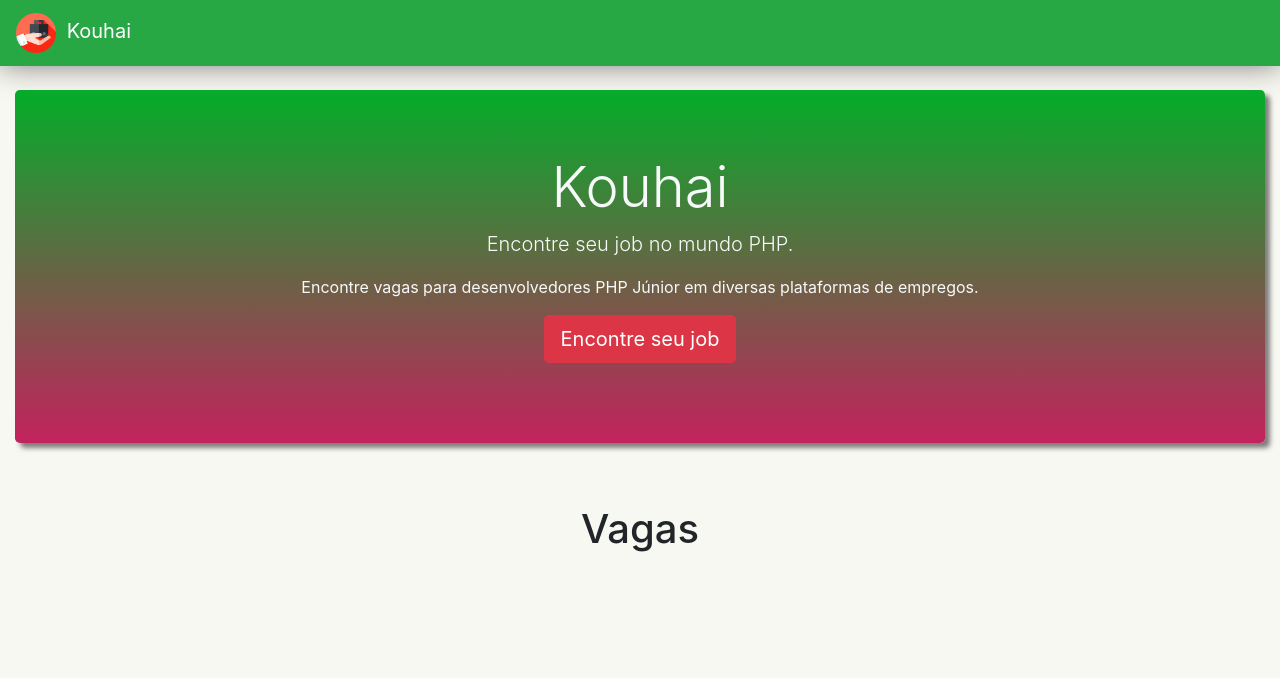
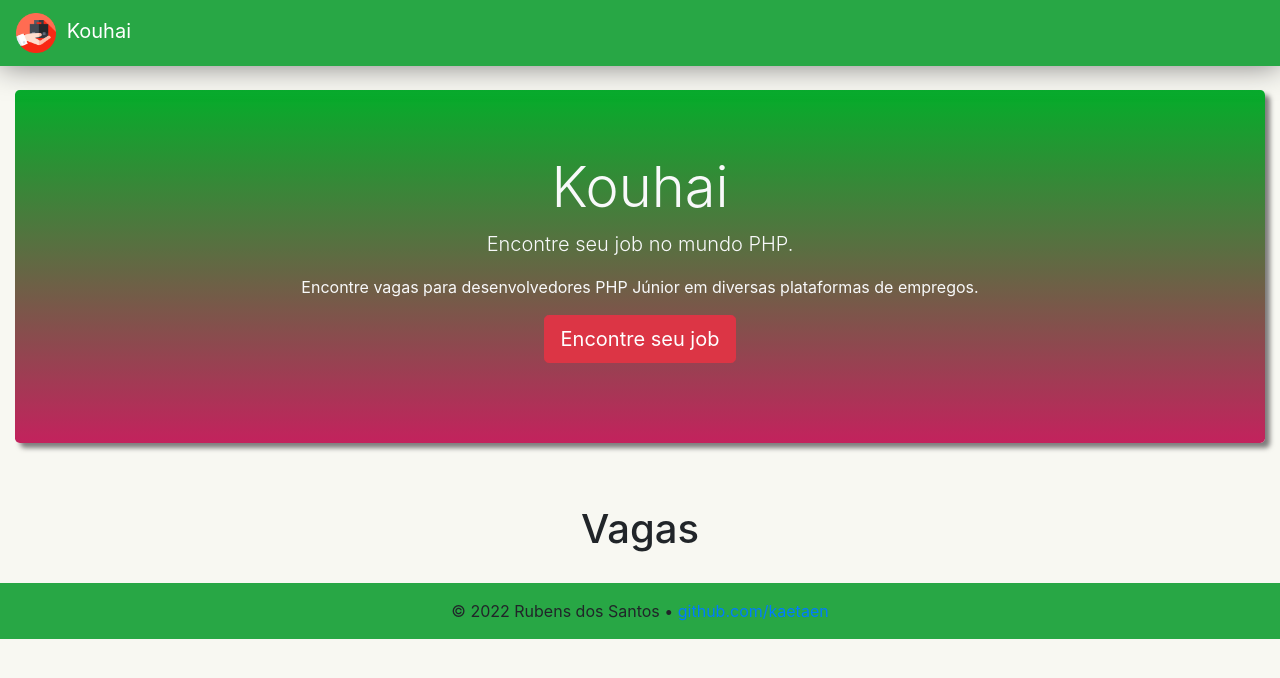
Before and after one commit to kaetaen/kouhai-frontend, a React (Vite) app: page / in a window 1280 px wide. Shown: the top 678 px of the page. Built offline with nearby package versions, Linux system fonts and the light colour scheme; no server answers.

Commit message:
feat: add footer

```diff
--- a/src/Routes.tsx
+++ b/src/Routes.tsx
@@ -7,15 +7,17 @@
 
 import Home from './pages/Home'
 import Menu from './components/Menu'
+import Footer from './components/Footer'
 
 
 function AppRoutes () {
   return (
     <Router>
       <Menu/>
-      <Routes>
-        <Route exact={true} path='/' element={< Home/>} />
-      </Routes>
+        <Routes>
+          <Route exact={true} path='/' element={< Home/>} />
+        </Routes>
+      <Footer/>
     </Router>
   )
 }
--- /dev/null
+++ b/src/components/Footer.tsx
@@ -0,0 +1,12 @@
+function Footer () {
+
+    return (
+        <footer class="page-footer font-small blue bg-success">
+            <div class="footer-copyright text-center py-3">© {new Date().getFullYear()} Rubens dos Santos •
+            <a href="github.com/kaetaen" target={'_blank'}> github.com/kaetaen</a>
+            </div>
+        </footer>
+    )
+}
+
+export default Footer
```
